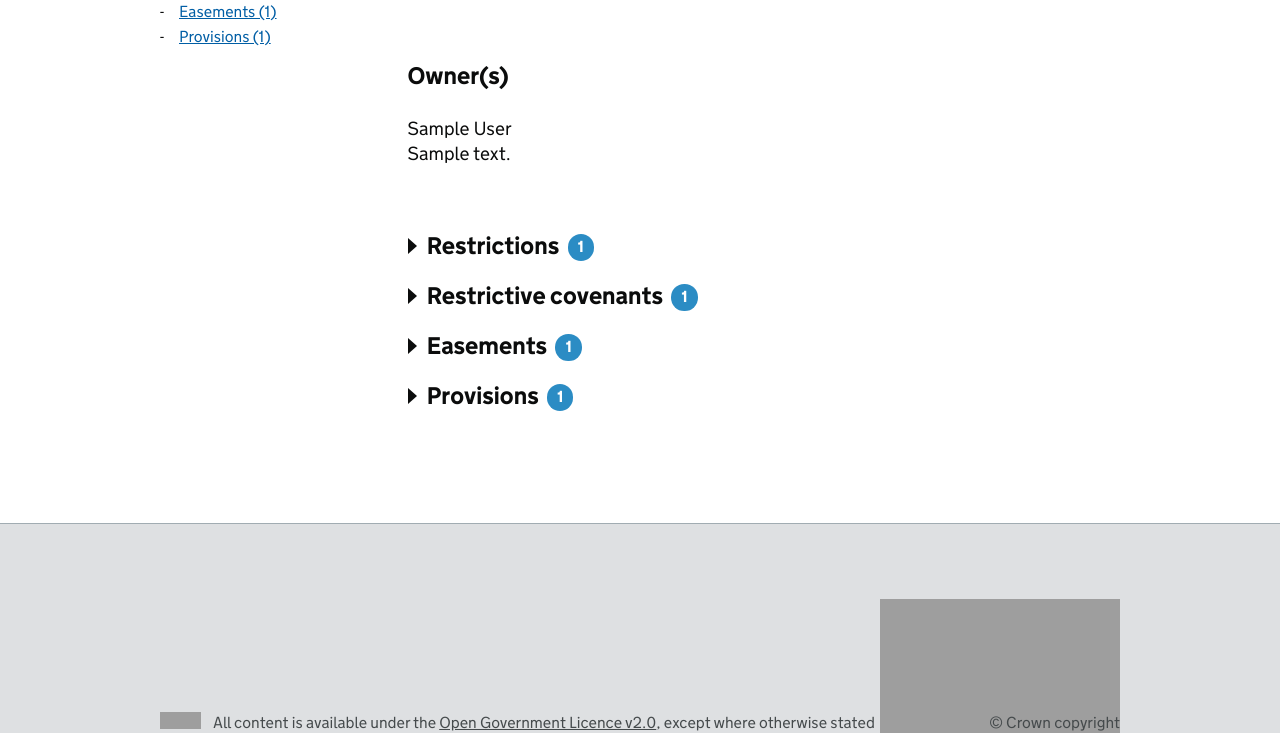
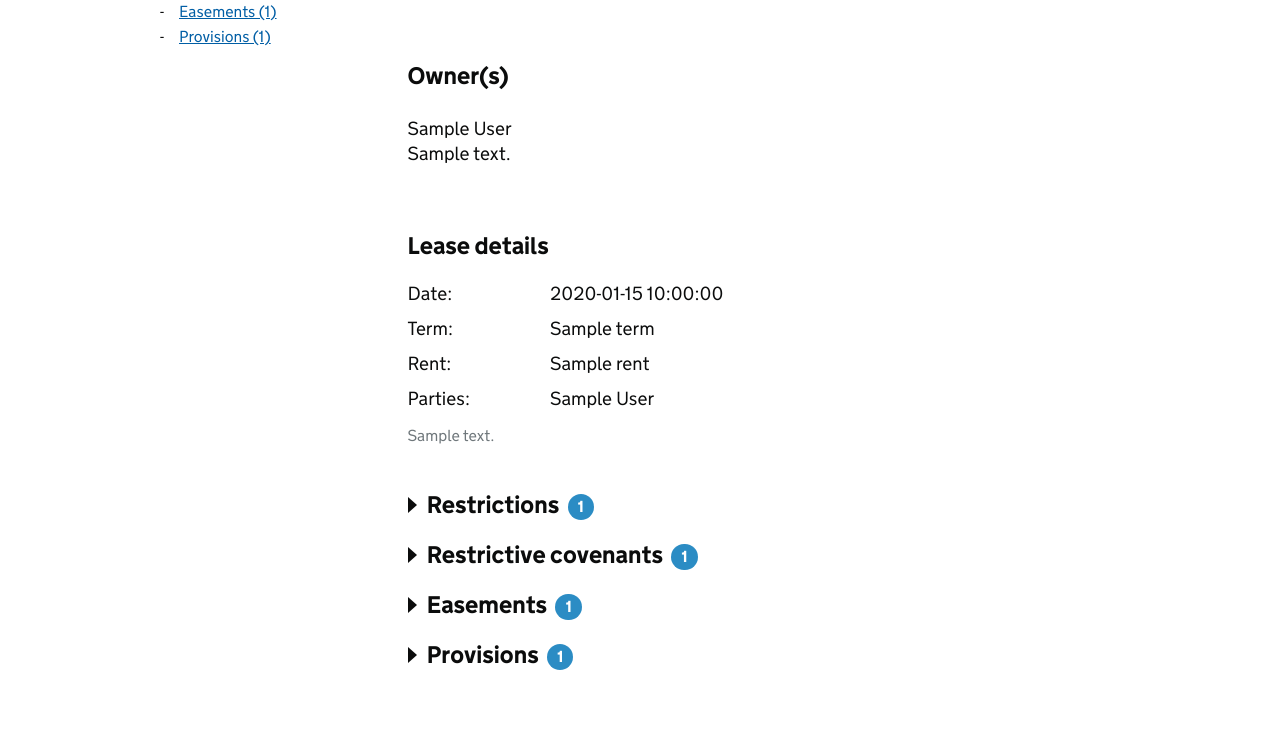
Before and after one commit to LandRegistry/service-frontend, a Flask app: template application/frontend/templates/view_property.html in a window 1280 px wide. Shown: the part 901-1634 px from the top of the page. Run offline with Flask 2, Linux system fonts and the light colour scheme; the template is opened without the code that fills it: most values are stand-ins (such as "Sample title", 1, 10 or a date in 2020); parts of the project's set-up code (start-up, migrations or seed data) failed here and were passed over; grey boxes are pictures that could not be loaded.

Commit message:
Display lease

```diff
--- a/application/frontend/templates/view_property.html
+++ b/application/frontend/templates/view_property.html
@@ -41,8 +41,6 @@
 
                     <div class="lede">
 
-                        {% if address %}
-
                         {% if address.structured %}
 
                             <div class="grid grid-1-3">
@@ -74,14 +72,6 @@
                                 {% for item in address.string.get_fields()  %}
                                     {{ item }}<br>
                                 {% endfor %}
-                                </div>
-
-                            {% endif %}
-
-                        {% else %}
-
-                            <div class="grid grid-1-3">
-                                {{ title.property_description.fields.address[0].full_address }}
                             </div>
 
                         {% endif %}
@@ -183,12 +173,41 @@
                                         <div class="grid grid-1-2">
                                             <p>
                                                 {{ proprietor.name.full_name }}<br>
-                                                {{ proprietor.address.full_address }}
+                                                {{ proprietor.address[0].full_address }}
                                             </p>
                                         </div>
                                     {% endfor %}
 
                                 </div>
+
+                                {% if title.h_schedule %}
+                                    <h3 class="heading-medium">Lease details</h3>
+                                    {% for lease in title.h_schedule.deeds %}
+                                        <dl class="definition-tabular">
+                                            <dt>Date</dt>
+                                            <dd>{{ lease.date }}</dd>
+                                            <dt>Term</dt>
+                                            <dd>{{ lease.term }}</dd>
+                                            {% if lease.rent %}
+                                                <dt>Rent</dt>
+                                                <dd>{{ lease.rent }}</dd>
+                                            {% endif %}
+                                            <dt>Parties</dt>
+                                            <dd>
+                                                {% for party in lease.parties %}
+                                                    {{ party.full_name }}{% if not loop.last %}<br>{% endif %}
+                                                {% endfor %}
+                                            </dd>
+                                        </dl>
+                                    {% endfor %}
+                                    {% if title.h_schedule.notes|count > 0 %}
+                                        {% for note in title.h_schedule.notes %}
+                                            <p class="footnote">
+                                                {{ note.text }}
+                                            </p>
+                                        {% endfor %}
+                                    {% endif %}
+                                {% endif %}
 
                             </section>
 
@@ -297,52 +316,7 @@
                         </div>
                     </div><!-- / right col content -->
 
-                <!--{% if title.property_description.fields['tenure'] == 'Leasehold' %}-->
-                    <!--<h2 class="heading-large">Lease Details</h2>-->
-                    <!--<dd>Short particulars of the lease(s) (or under-lease(s)) under which the land is held:</dd>   <br/>-->
-                    <!--<div class="charges">-->
-                        <!--<dl class="definition-tabular">-->
-                        <!--{% for lease in title.leases %}-->
-                            <!--<dt>Lease Date</dt>-->
-                            <!--<dd id="leaseDate">{{ lease.lease_date | format_date_YMD }}</dd>-->
-                            <!--<dt>Term</dt>-->
-                            <!--<dd id="leaseTerm">{{ lease.lease_term }} years from {{ lease.lease_from | format_date_YMD }}</dd>-->
-
-                            <!--<dt>Parties</dt>-->
-                            <!--<dd id="parties">1. {{ lease.lessor_name }}-->
-                                <!--{% if lease.lessee_name %}-->
-                                    <!--<br/>-->
-                                    <!--2. {{ lease.lessee_name }}-->
-                                <!--{% endif %}-->
-                            <!--</dd>-->
-                        <!--</dl>-->
-                        <!--{% if lease.lease_easements == True or lease.alienation_clause == True or lease.title_registered == True %}-->
-                        <!--<h4>Clauses</h4>-->
-                        <!--{% endif %}-->
-
-                        <!--{% if lease.lease_easements == True %}-->
-                            <!--<p id="easementClause">Unless otherwise mentioned the title includes any legal easements granted-->
-                                <!--by the registered lease(s) but is subject to any rights that it reserves,-->
-                                <!--so far as those easements and rights exist and benefit or-->
-                                <!--affect the registered land.-->
-                            <!--</p><br/>-->
-                        <!--{% endif %}-->
-
-                        <!--{% if lease.alienation_clause == True %}-->
-                            <!--<p id="alienationClause">There are excepted from the effect of registration all estates. rights,-->
-                                <!--interests, powers and remedies arising upon, or by reason of, any-->
-                                <!--dealing made in breach of the prohibition or restriction against-->
-                                <!--dealings therewith inter vivos contained in the Lease.-->
-                            <!--</p><br/>-->
-                        <!--{% endif %}-->
-
-                        <!--{% if lease.title_registered == True %}-->
-                            <!--<p id="titleRegisteredClause">The landlord's title is registered.</p><br/>-->
-                        <!--{% endif %}-->
-                    <!--{% endfor %}-->
-
-                    <!--</div>-->
-                <!--{% endif %}-->
+                </div><!-- / grid wrapper -->
 
                 {% if is_owner and not historical_view %}
                     <a href="{{ title.title_number }}/changes">View pending and historical changes to this title</a>
```
Lines whose indentation alone changed are shown as unchanged.
